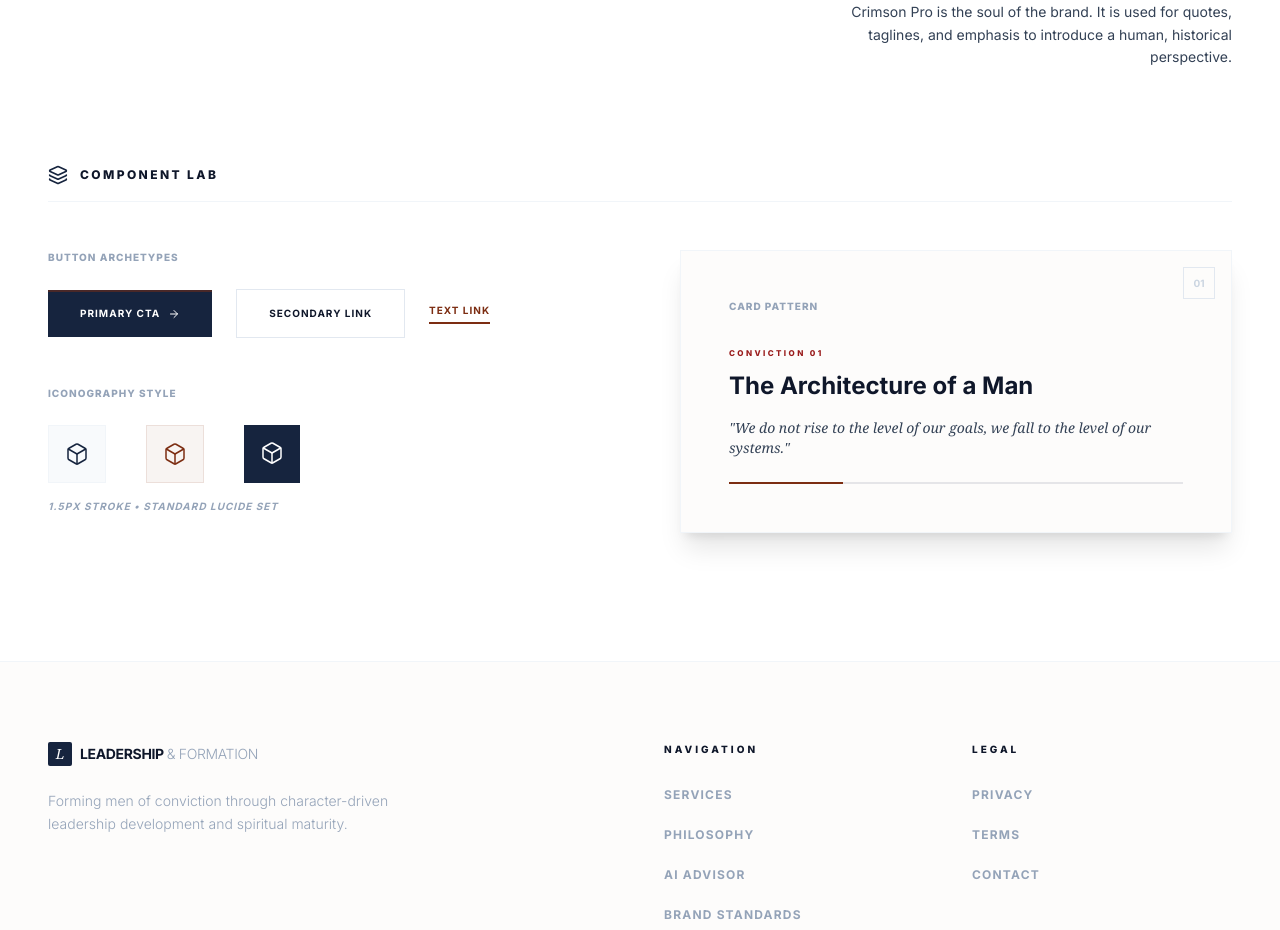
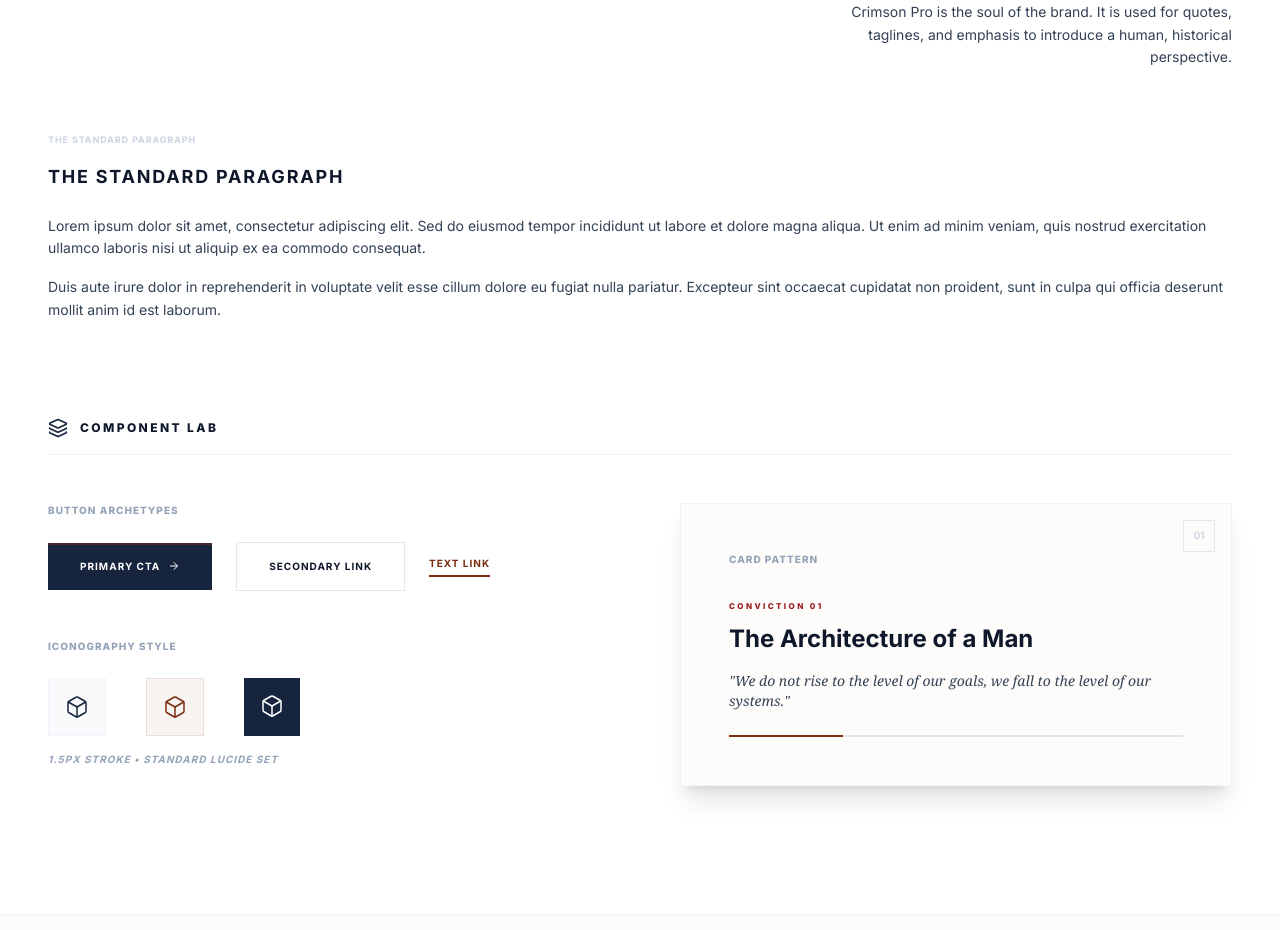
Before and after one commit to jeff1010ihs/jeffbuckner-com, a React (Vite) app: page / in a window 1280 px wide. Shown: the part 5500-6430 px from the top of the page. Built offline with nearby package versions, Linux system fonts and the light colour scheme.

Commit message:
Update StyleGuide.tsx

```diff
--- a/components/StyleGuide.tsx
+++ b/components/StyleGuide.tsx
@@ -74,6 +74,18 @@ export const StyleGuide: React.FC = () => {
                 </div>
               </div>
             </div>
+            <div>
+              <span className="text-[9px] font-bold text-slate-300 uppercase tracking-widest mb-4 block">The Standard Paragraph</span>
+              <h4 className="text-slate-900 text-lg font-bold uppercase tracking-widest mb-6">The Standard Paragraph</h4>
+              <div className="space-y-4">
+                <p className="text-slate-700 text-sm leading-relaxed">
+                  Lorem ipsum dolor sit amet, consectetur adipiscing elit. Sed do eiusmod tempor incididunt ut labore et dolore magna aliqua. Ut enim ad minim veniam, quis nostrud exercitation ullamco laboris nisi ut aliquip ex ea commodo consequat.
+                </p>
+                <p className="text-slate-700 text-sm leading-relaxed">
+                  Duis aute irure dolor in reprehenderit in voluptate velit esse cillum dolore eu fugiat nulla pariatur. Excepteur sint occaecat cupidatat non proident, sunt in culpa qui officia deserunt mollit anim id est laborum.
+                </p>
+              </div>
+            </div>
           </div>
         </div>
 
```
